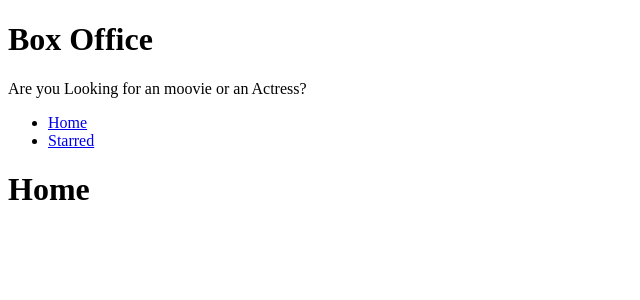
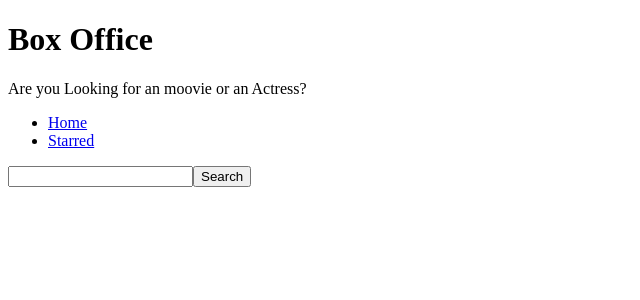
Before and after one commit to rohit-sanwariya/react-box-officeapp, a React (Create React App) app: page / in a window 1280 px wide. Shown: the top 300 px of the page, without its empty margins (0-640 px from the left). Built offline with nearby package versions, Linux system fonts and the light colour scheme.

Commit message:
api connected

```diff
--- a/src/Components/ManageLayout.js
+++ b/src/Components/ManageLayout.js
@@ -6,7 +6,7 @@ const ManageLayout = ({children}) => {
     return (
         <div>
             <Title title= "Box Office"
-            subtitle="Are you Looking for an moovie or an Actress?"
+            subtitle="Are you Looking for an moovie or an Actress? "
              />
       <Nav/>
     {children }
--- a/src/Pages/Home.js
+++ b/src/Pages/Home.js
@@ -1,11 +1,26 @@
-import React from 'react'
+import React,{useState} from 'react'
 import ManageLayout from '../Components/ManageLayout'
 
 const Home = () => {
+    const [input, setInput] = useState('');
+    const onInputChange = (event) => {
+        setInput(event.target.value);
+        console.log(input);
+    }
+    const onSearch = async (event) => {
+         // https://api.tvmaze.com/search/shows?q=girls
+        const data = await (await fetch(` http://api.tvmaze.com/search/shows?q=${input}`)).json();
+        console.log(data);
+    }
+    const onKeyDown = (event) =>{
+        if(event.keyCode===13){
+            onSearch()
+        }
+    }
     return (
         <ManageLayout>
-           <h1>Home</h1>
-        </ManageLayout>
+        <input onChange={onInputChange} value={input} type="text" onKeyDown={onKeyDown}/>
+       <button type="button" onClick={onSearch}>Search</button> </ManageLayout>
     )
 }
 
```
